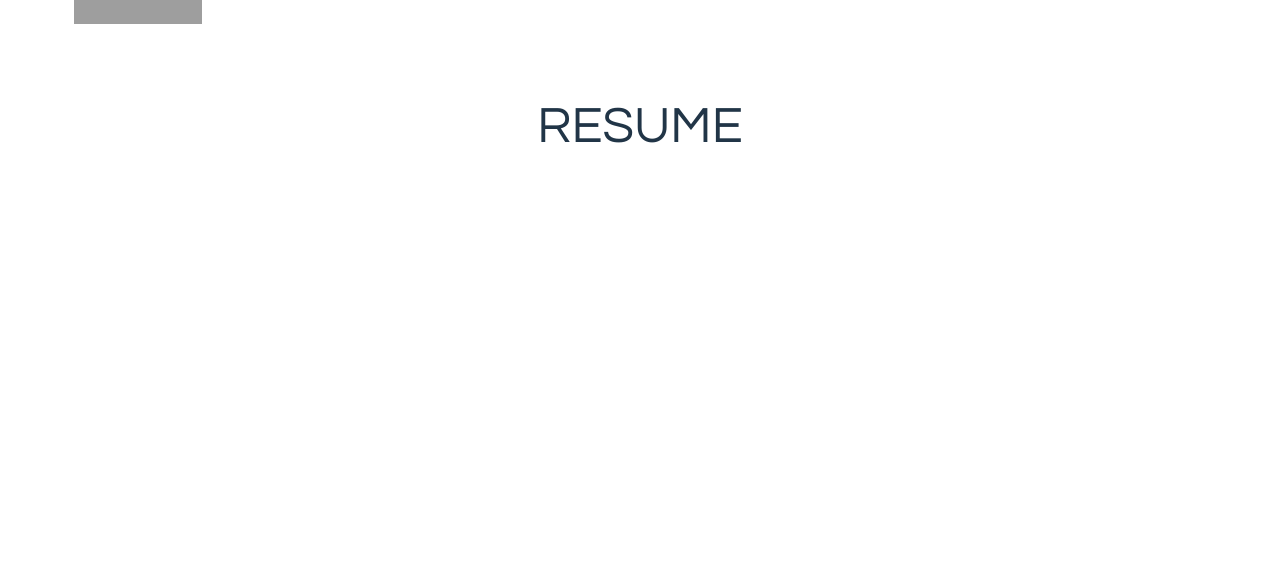
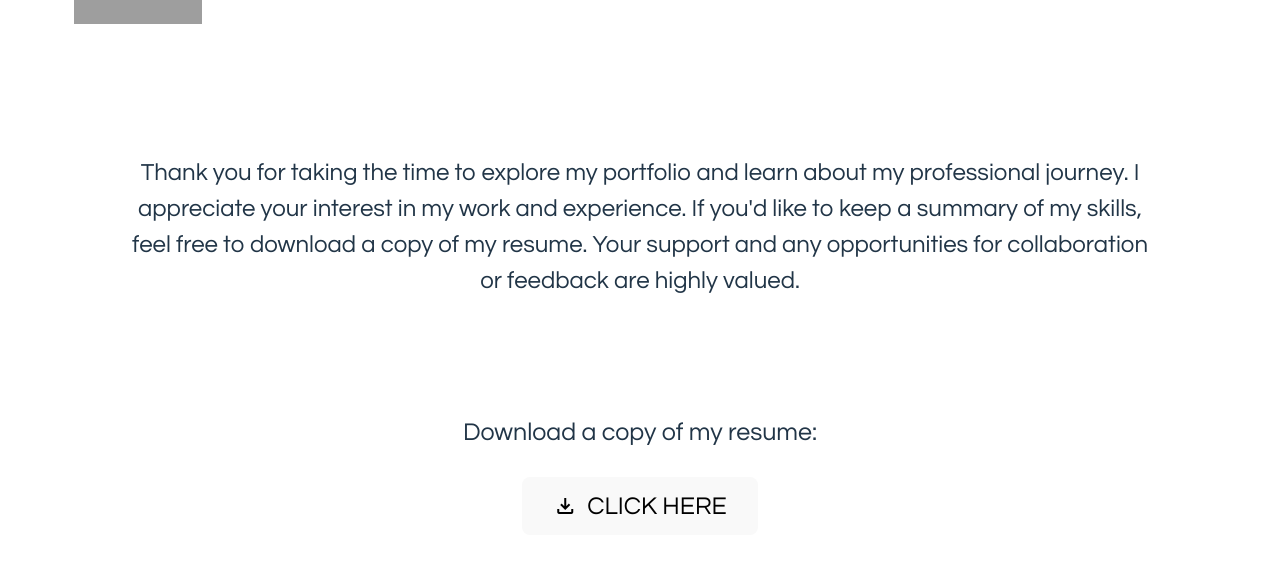
Before and after one commit to Tocampo627/portfolio, a React (Vite) app: page / in a window 1280 px wide. Both pictures are taken after a click on the button "Resume". Shown: the part 146-731 px from the top of the page. Built offline with nearby package versions, Linux system fonts and the light colour scheme; grey boxes are pictures that could not be loaded.

Commit message:
created download for resume, worked on resume component

```diff
--- a/src/PortfolioComponents/Resume.css
+++ b/src/PortfolioComponents/Resume.css
@@ -0,0 +1,27 @@
+.thanks-paragraph {
+  font-size: 24px;
+  padding: 50px;
+  margin: 40px;
+}
+.download-button {
+  display: flex;
+  flex-direction: row;
+  align-items: center;
+  column-gap: 10px;
+  font-size: 25px;
+}
+.download-me-text {
+  font-size: 25px;
+}
+.download-resume-container {
+  display: flex;
+  flex-direction: column;
+  align-items: center;
+}
+
+@media screen and (max-width: 768px) {
+  .thanks-paragraph {
+    padding: 10px;
+    margin: 10px;
+  }
+}
--- a/src/PortfolioComponents/Resume.tsx
+++ b/src/PortfolioComponents/Resume.tsx
@@ -3,7 +3,27 @@ import "./Resume.css";
 const Resume = () => {
   return (
     <div>
-      <h1>RESUME</h1>
+      <div className="download-resume-container">
+        <p className="thanks-paragraph">
+          Thank you for taking the time to explore my portfolio and learn about
+          my professional journey. I appreciate your interest in my work and
+          experience. If you'd like to keep a summary of my skills, feel free to
+          download a copy of my resume. Your support and any opportunities for
+          collaboration or feedback are highly valued.
+        </p>
+        <p className="download-me-text">Download a copy of my resume:</p>
+        <div>
+          <a
+            href="./Ocampo_SWE_2024_Public_Resume.pdf"
+            download="TanyaOcampo_2024_Resume.pdf"
+          >
+            <button className="download-button">
+              <span className="material-symbols-outlined">download</span>CLICK
+              HERE
+            </button>
+          </a>
+        </div>
+      </div>
     </div>
   );
 };
```
Also changed, not shown: 1 other file (tests, documents, lock files or other folders).
